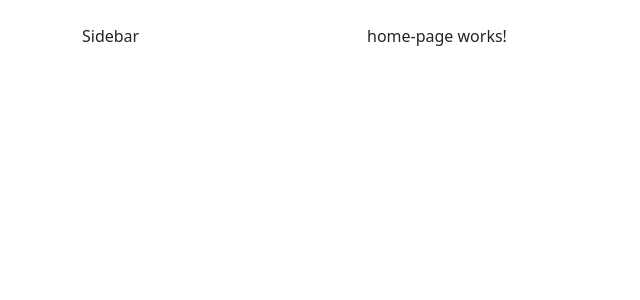
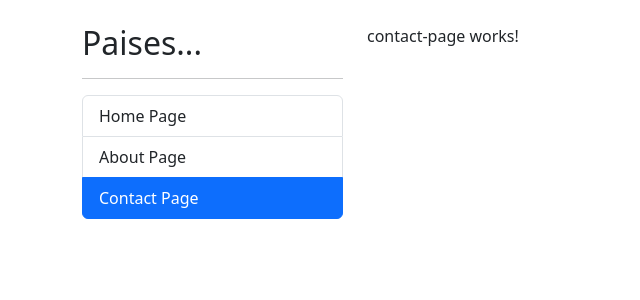
Before and after one commit to dalbacarrasco/Country-SPA, an Angular app: page /contact in a window 1280 px wide. Before the commit this address led to /home. Shown: the top 300 px of the page, without its empty margins (0-640 px from the left). Built offline with nearby package versions, Linux system fonts and the light colour scheme.

Commit message:
routerLink y routerLinkOptions

```diff
--- a/src/app/app.component.html
+++ b/src/app/app.component.html
@@ -1,7 +1,7 @@
 <div class="row mt-4">
   <div class="col-3">
     <!-- sidebar -->
-    Sidebar
+    <shared-sidebar></shared-sidebar>
   </div>
   <div class="col">
     <!-- nuestras paginas -->
--- /dev/null
+++ b/src/app/shared/components/sidebar/sidebar.component.html
@@ -0,0 +1,13 @@
+<h2>Paises...</h2>
+<hr>
+<ul class="list-group">
+  <li class="list-group-item" routerLink="" routerLinkActive="active" [routerLinkActiveOptions]="{exact: true}">
+    Home Page
+  </li>
+  <li class="list-group-item" routerLink="about" routerLinkActive="active" [routerLinkActiveOptions]="{exact: true}">
+    About Page
+  </li>
+  <li class="list-group-item" routerLink="contact" routerLinkActive="active" [routerLinkActiveOptions]="{exact: true}">
+    Contact Page
+  </li>
+</ul>
--- /dev/null
+++ b/src/app/shared/pages/contact-page/contact-page.component.html
@@ -0,0 +1 @@
+<p>contact-page works!</p>
```
Also changed, not shown: src/app/app-routing.module.ts (+7 -2 lines), src/app/shared/components/sidebar/sidebar.component.ts (added, +10 -0 lines), src/app/shared/pages/contact-page/contact-page.component.ts (added, +10 -0 lines), src/app/shared/shared.module.ts (+9 -1 lines), src/app/shared/components/sidebar/sidebar.component.css (added), src/app/shared/pages/contact-page/contact-page.component.css (added), 1 other file (tests, documents, lock files or other folders).
